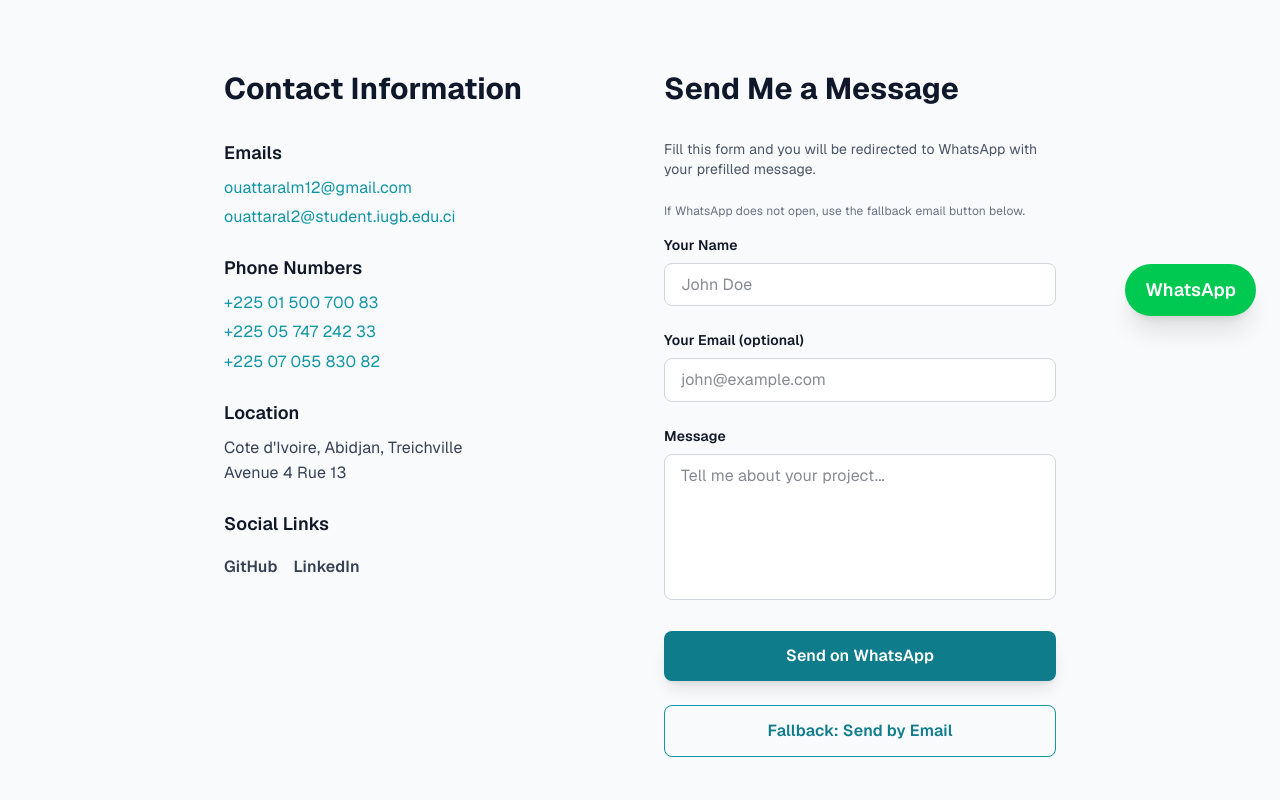
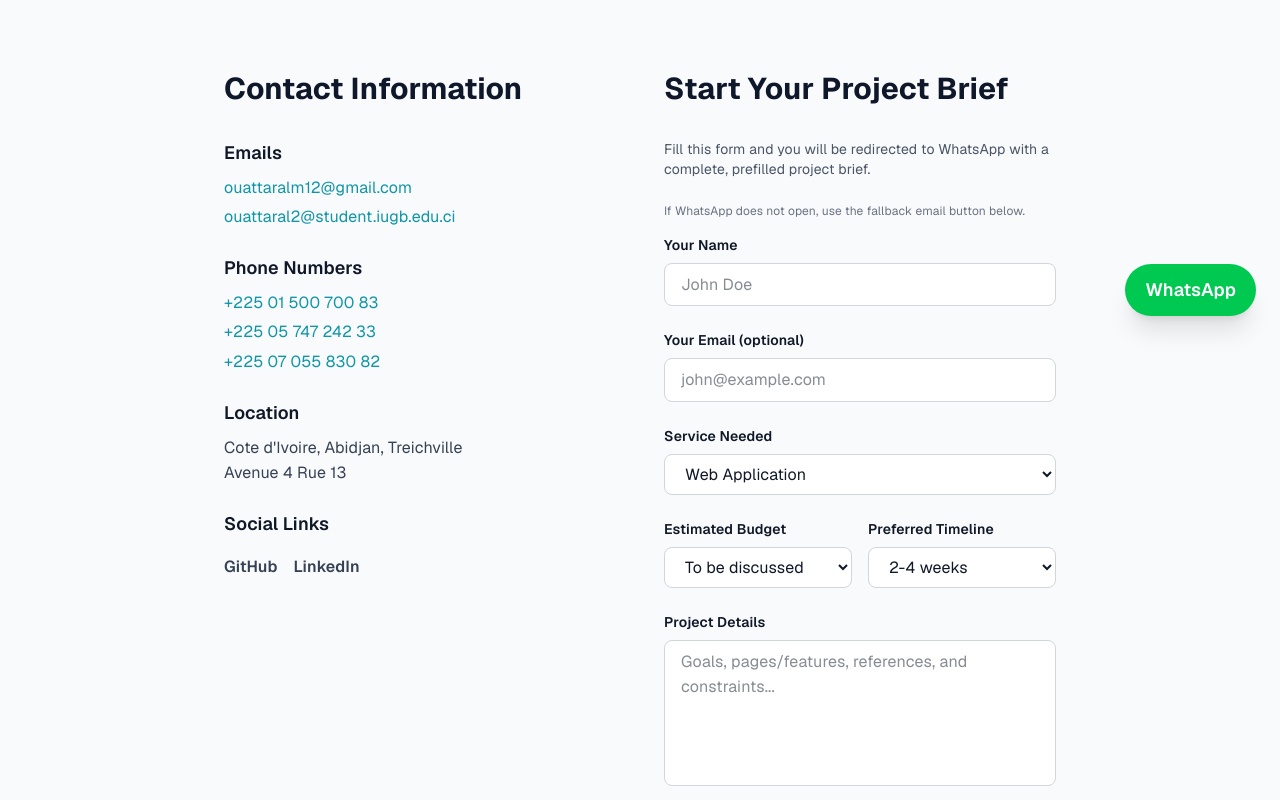
Before and after one commit to AkmelFed12/Portfolio, a Next.js app: page /contact in a window 1280 px wide. Shown: the part 460-1260 px from the top of the page. Built offline with nearby package versions, Linux system fonts and the light colour scheme; no server answers.

Commit message:
Launch V2 conversion pack with project-brief contact flow

```diff
--- a/src/app/contact/page.tsx
+++ b/src/app/contact/page.tsx
@@ -9,6 +9,9 @@ export default function Contact() {
   const [formData, setFormData] = useState({
     name: '',
     email: '',
+    service: 'Web Application',
+    budget: 'To be discussed',
+    timeline: '2-4 weeks',
     message: '',
   });
   const [submitted, setSubmitted] = useState(false);
@@ -21,7 +24,7 @@ export default function Contact() {
     window.location.href = `mailto:ouattaralm12@gmail.com?subject=${subject}&body=${body}`;
   };
 
-  const handleChange = (e: React.ChangeEvent<HTMLInputElement | HTMLTextAreaElement>) => {
+  const handleChange = (e: React.ChangeEvent<HTMLInputElement | HTMLTextAreaElement | HTMLSelectElement>) => {
     const { name, value } = e.target;
     setFormData((prev) => ({
       ...prev,
@@ -33,17 +36,26 @@ export default function Contact() {
     e.preventDefault();
     const whatsappNumber = '2250574724233';
     const emailValue = formData.email.trim() ? formData.email : 'Not provided';
-    const whatsappMessage =
-      `Hello, I am contacting you from your portfolio.%0A%0A` +
-      `Name: ${encodeURIComponent(formData.name)}%0A` +
-      `Email: ${encodeURIComponent(emailValue)}%0A` +
-      `Message: ${encodeURIComponent(formData.message)}`;
+    const whatsappMessage = [
+      'Hello, I am contacting you from your portfolio.',
+      '',
+      `Name: ${formData.name}`,
+      `Email: ${emailValue}`,
+      `Service Needed: ${formData.service}`,
+      `Estimated Budget: ${formData.budget}`,
+      `Preferred Timeline: ${formData.timeline}`,
+      '',
+      `Project Details: ${formData.message}`,
+    ].join('\n');
 
-    const whatsappUrl = `https://wa.me/${whatsappNumber}?text=${whatsappMessage}`;
+    const whatsappUrl = `https://wa.me/${whatsappNumber}?text=${encodeURIComponent(whatsappMessage)}`;
 
     trackEvent('contact_form_submit_whatsapp', {
       source: 'contact_page',
       has_email: Boolean(formData.email),
+      service: formData.service,
+      budget: formData.budget,
+      timeline: formData.timeline,
     });
     const popup = window.open(whatsappUrl, '_blank', 'noopener,noreferrer');
     if (!popup) {
@@ -51,7 +63,14 @@ export default function Contact() {
     }
     setSubmitted(true);
     setTimeout(() => setSubmitted(false), 4000);
-    setFormData({ name: '', email: '', message: '' });
+    setFormData({
+      name: '',
+      email: '',
+      service: 'Web Application',
+      budget: 'To be discussed',
+      timeline: '2-4 weeks',
+      message: '',
+    });
   };
 
   return (
@@ -140,9 +159,9 @@ export default function Contact() {
           </div>
 
           <div className="animate-slide-right">
-            <h2 className="text-3xl font-bold mb-8">Send Me a Message</h2>
+            <h2 className="text-3xl font-bold mb-8">Start Your Project Brief</h2>
             <p className="text-sm text-gray-600 dark:text-slate-300 mb-6">
-              Fill this form and you will be redirected to WhatsApp with your prefilled message.
+              Fill this form and you will be redirected to WhatsApp with a complete, prefilled project brief.
             </p>
             <p className="text-xs text-gray-500 dark:text-slate-300 mb-4">
               If WhatsApp does not open, use the fallback email button below.
@@ -183,8 +202,62 @@ export default function Contact() {
                 />
               </div>
               <div>
+                <label htmlFor="service" className="block text-sm font-semibold mb-2 text-gray-900 dark:text-white">
+                  Service Needed
+                </label>
+                <select
+                  id="service"
+                  name="service"
+                  value={formData.service}
+                  onChange={handleChange}
+                  className="w-full px-4 py-2 border border-gray-300 dark:border-gray-700 rounded-lg bg-white dark:bg-slate-900 text-gray-900 dark:text-white focus:outline-none focus:ring-2 focus:ring-cyan-600 focus:border-transparent transition"
+                >
+                  <option>Web Application</option>
+                  <option>Portfolio Website</option>
+                  <option>Landing Page</option>
+                  <option>Bug Fix / Optimization</option>
+                </select>
+              </div>
+              <div className="grid sm:grid-cols-2 gap-4">
+                <div>
+                  <label htmlFor="budget" className="block text-sm font-semibold mb-2 text-gray-900 dark:text-white">
+                    Estimated Budget
+                  </label>
+                  <select
+                    id="budget"
+                    name="budget"
+                    value={formData.budget}
+                    onChange={handleChange}
+                    className="w-full px-4 py-2 border border-gray-300 dark:border-gray-700 rounded-lg bg-white dark:bg-slate-900 text-gray-900 dark:text-white focus:outline-none focus:ring-2 focus:ring-cyan-600 focus:border-transparent transition"
+                  >
+                    <option>To be discussed</option>
+                    <option>Under $200</option>
+                    <option>$200 - $500</option>
+                    <option>$500 - $1000</option>
+                    <option>Above $1000</option>
+                  </select>
+                </div>
+                <div>
+                  <label htmlFor="timeline" className="block text-sm font-semibold mb-2 text-gray-900 dark:text-white">
+                    Preferred Timeline
+                  </label>
+                  <select
+                    id="timeline"
+                    name="timeline"
+                    value={formData.timeline}
+                    onChange={handleChange}
+                    className="w-full px-4 py-2 border border-gray-300 dark:border-gray-700 rounded-lg bg-white dark:bg-slate-900 text-gray-900 dark:text-white focus:outline-none focus:ring-2 focus:ring-cyan-600 focus:border-transparent transition"
+                  >
+                    <option>2-4 weeks</option>
+                    <option>1 week (urgent)</option>
+                    <option>1-2 months</option>
+                    <option>Flexible timeline</option>
+                  </select>
+                </div>
+              </div>
+              <div>
                 <label htmlFor="message" className="block text-sm font-semibold mb-2 text-gray-900 dark:text-white">
-                  Message
+                  Project Details
                 </label>
                 <textarea
                   id="message"
@@ -194,7 +267,7 @@ export default function Contact() {
                   required
                   rows={5}
                   className="w-full px-4 py-2 border border-gray-300 dark:border-gray-700 rounded-lg bg-white dark:bg-slate-900 text-gray-900 dark:text-white focus:outline-none focus:ring-2 focus:ring-cyan-600 focus:border-transparent transition resize-none"
-                  placeholder="Tell me about your project..."
+                  placeholder="Goals, pages/features, references, and constraints..."
                 />
               </div>
               <button
--- a/src/app/page.tsx
+++ b/src/app/page.tsx
@@ -4,6 +4,7 @@ import ProjectCard from '@/components/ProjectCard';
 import NewsletterSignup from '@/components/NewsletterSignup';
 import FAQSection from '@/components/FAQSection';
 import TrackedWhatsAppButton from '@/components/TrackedWhatsAppButton';
+import ConversionStrip from '@/components/ConversionStrip';
 import { getProjectsPublic } from '@/lib/content';
 
 export const metadata: Metadata = {
@@ -271,6 +272,8 @@ export default async function Home({ searchParams }: HomePageProps) {
         </div>
       </section>
 
+      <ConversionStrip lang={lang} />
+
       <section className="max-w-5xl mx-auto px-4 sm:px-6 lg:px-8 py-14 sm:py-20">
         <h2 className="text-4xl font-bold mb-3 text-center">{t.techTitle}</h2>
         <p className="text-center text-gray-600 dark:text-slate-300 mb-10">{t.techSubtitle}</p>
--- /dev/null
+++ b/src/components/ConversionStrip.tsx
@@ -0,0 +1,54 @@
+import Link from 'next/link';
+import TrackedWhatsAppButton from '@/components/TrackedWhatsAppButton';
+
+type ConversionStripProps = {
+  lang: 'en' | 'fr';
+};
+
+export default function ConversionStrip({ lang }: ConversionStripProps) {
+  const t =
+    lang === 'fr'
+      ? {
+          title: 'Pret a demarrer rapidement',
+          point1: 'Reponse en moins de 24h',
+          point2: 'Canal prefere: WhatsApp',
+          point3: 'Disponible: stage, freelance, collaboration',
+          cta1: 'Demarrer un projet',
+          cta2: 'Discuter sur WhatsApp',
+        }
+      : {
+          title: 'Ready To Start Quickly',
+          point1: 'Typical response in under 24h',
+          point2: 'Preferred channel: WhatsApp',
+          point3: 'Available for internship, freelance, and collaborations',
+          cta1: 'Start A Project',
+          cta2: 'Chat On WhatsApp',
+        };
+
+  return (
+    <section className="max-w-5xl mx-auto px-4 sm:px-6 lg:px-8 py-4 sm:py-6">
+      <div className="surface-card p-5 sm:p-6">
+        <p className="text-lg font-bold text-slate-900 dark:text-slate-100 mb-4">{t.title}</p>
+        <div className="grid gap-3 sm:grid-cols-3 mb-5">
+          <p className="surface-card-soft p-3 text-sm text-slate-700 dark:text-slate-200">{t.point1}</p>
+          <p className="surface-card-soft p-3 text-sm text-slate-700 dark:text-slate-200">{t.point2}</p>
+          <p className="surface-card-soft p-3 text-sm text-slate-700 dark:text-slate-200">{t.point3}</p>
+        </div>
+        <div className="flex flex-wrap gap-3">
+          <Link
+            href={lang === 'fr' ? '/contact?lang=fr' : '/contact'}
+            className="btn-primary focus-ring w-full sm:w-auto"
+          >
+            {t.cta1}
+          </Link>
+          <TrackedWhatsAppButton
+            label={t.cta2}
+            source="conversion_strip"
+            className="btn-accent focus-ring w-full sm:w-auto"
+            message="Hello Ladji, I want to start a project with you. Can we discuss scope, timeline, and budget?"
+          />
+        </div>
+      </div>
+    </section>
+  );
+}
```
